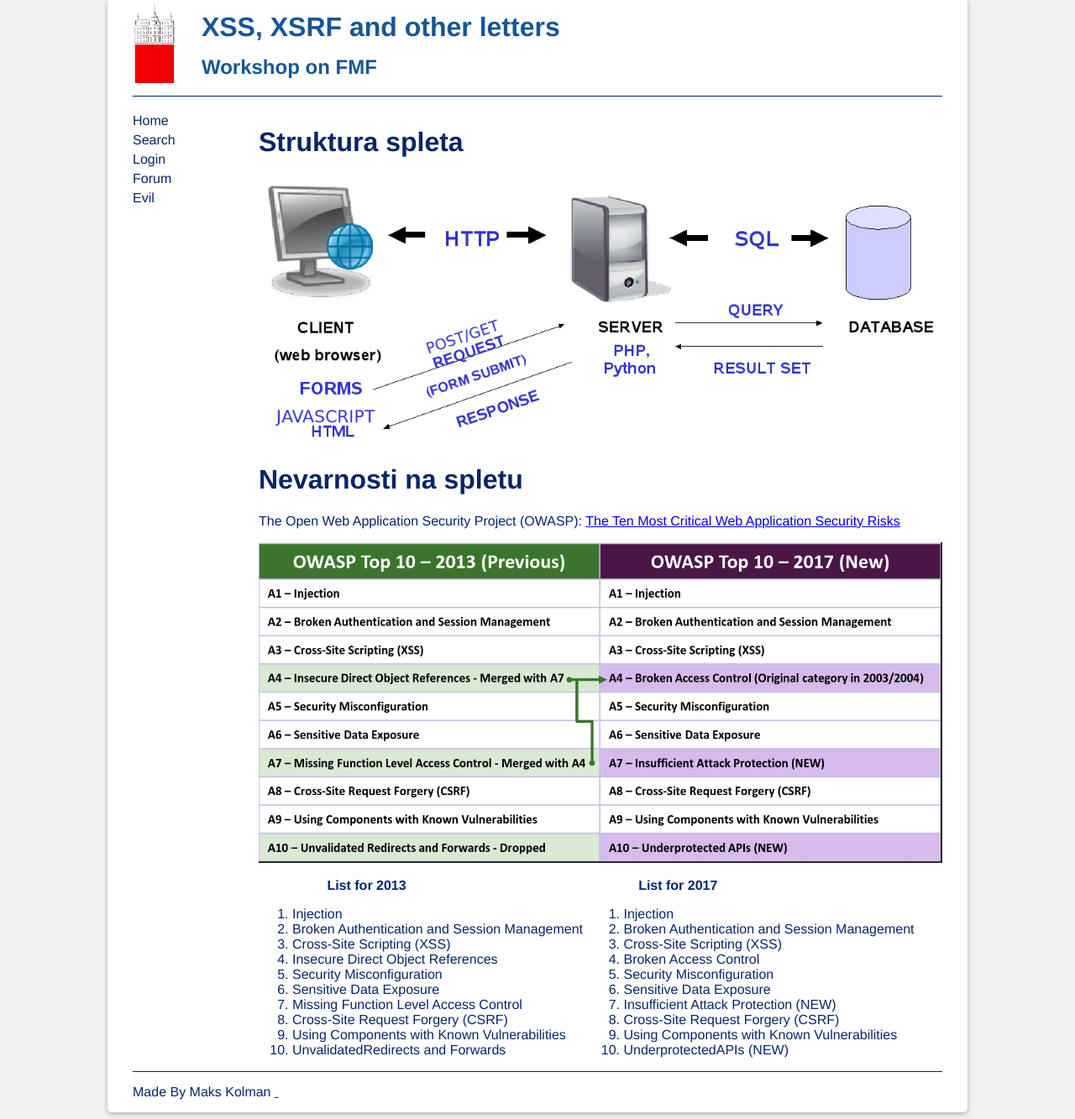
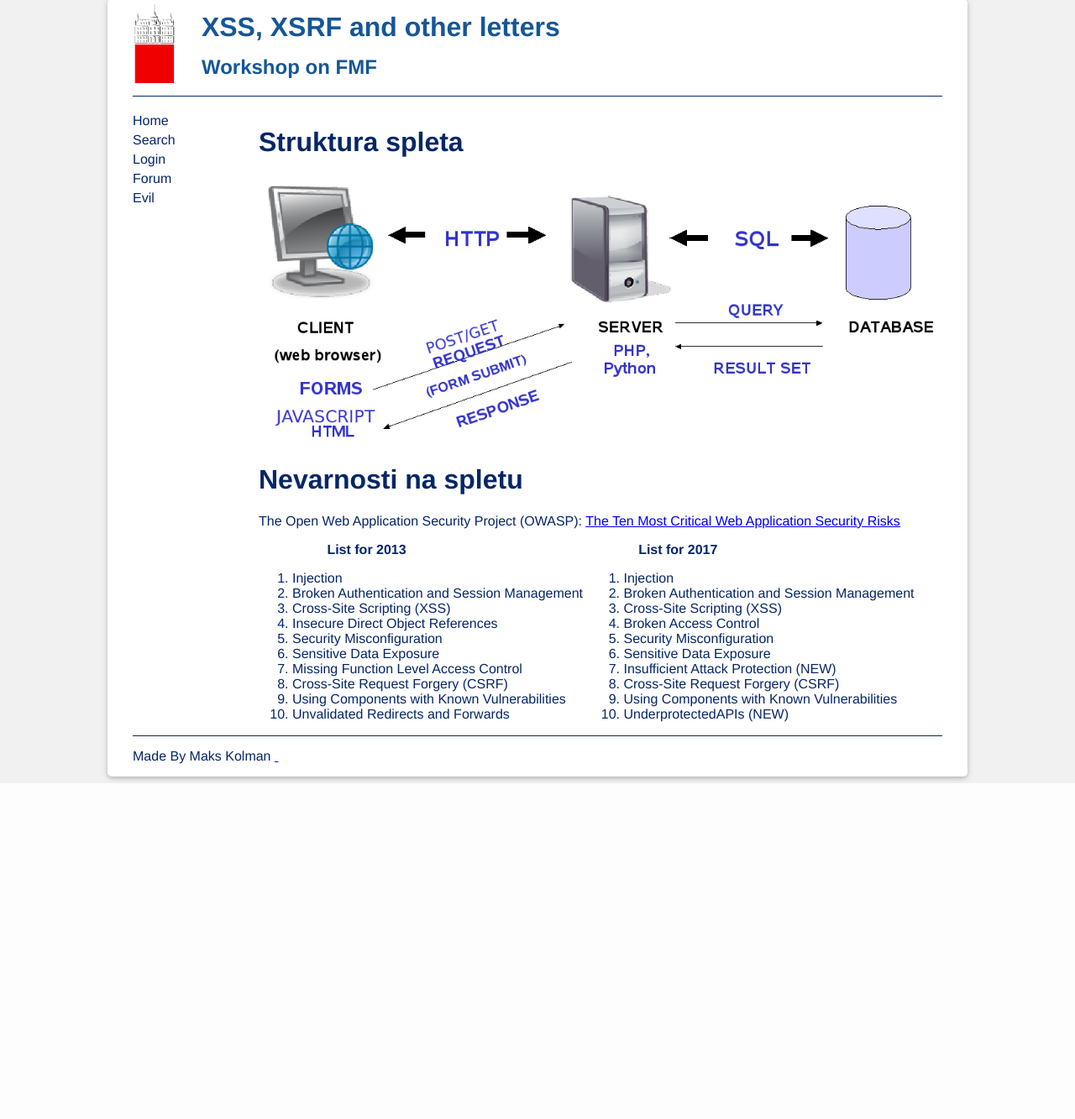
Before and after one commit to MKolman/web-playground, a Flask app: page / in a window 1280 px wide. Shown: the part 31-1364 px from the top of the page at 84% size. After the commit the page ends 964 px from the top, so only its background shows below. Run offline with Flask 2, Linux system fonts and the light colour scheme.

Commit message:
Minor fix

```diff
--- a/templates/index.html
+++ b/templates/index.html
@@ -5,9 +5,9 @@
     <img src="/static/img/clientserverdiagm.png"/>
     <h1> Nevarnosti na spletu </h1>
     <p>The Open Web Application Security Project (OWASP): <a href="https://raw.githubusercontent.com/OWASP/Top10/master/2017/OWASP%20Top%2010%20-%202017%20RC1-English.pdf"> The Ten Most Critical Web Application Security Risks</a></p>
-    <img src="/static/img/OWASP.png"/>
+    {# <img src="/static/img/OWASP.png"/>
     <br/>
-    <br/>
+    <br/> #}
     <strong style="width: 35%;padding-left: 10%; display: inline-block;">List for 2013</strong>
     <strong style="width: 35%;padding-left: 10%; display: inline-block;">List for 2017</strong>
     <ol style="width: 43%; display: inline-block;">
@@ -20,7 +20,7 @@
         <li>Missing Function Level Access Control</li>
         <li>Cross-Site Request Forgery (CSRF)</li>
         <li>Using Components with Known Vulnerabilities</li>
-        <li>UnvalidatedRedirects and Forwards</li>
+        <li>Unvalidated Redirects and Forwards</li>
     </ol>
     <ol style="width: 43%; display: inline-block;">
         <li>Injection</li>
```
